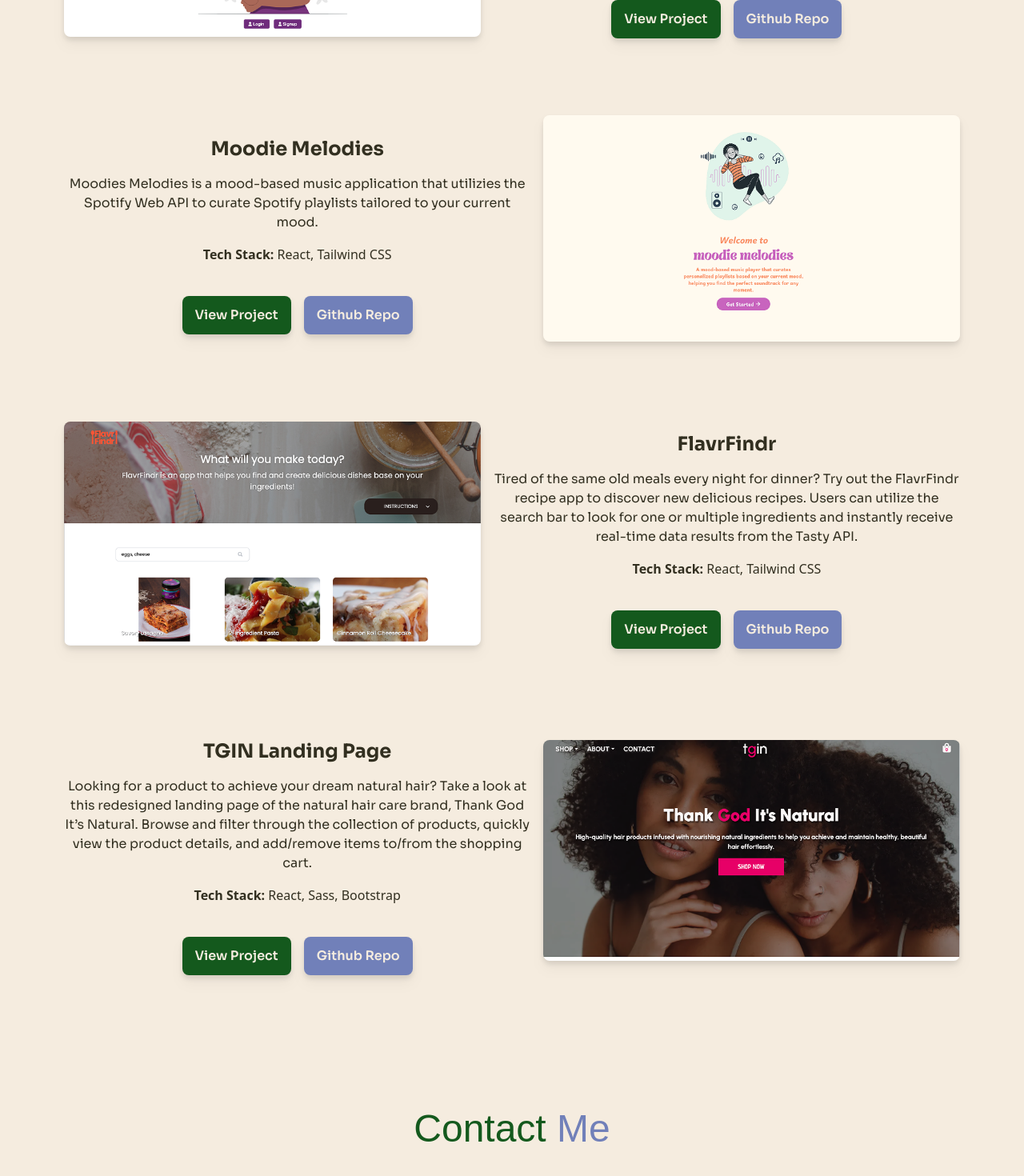
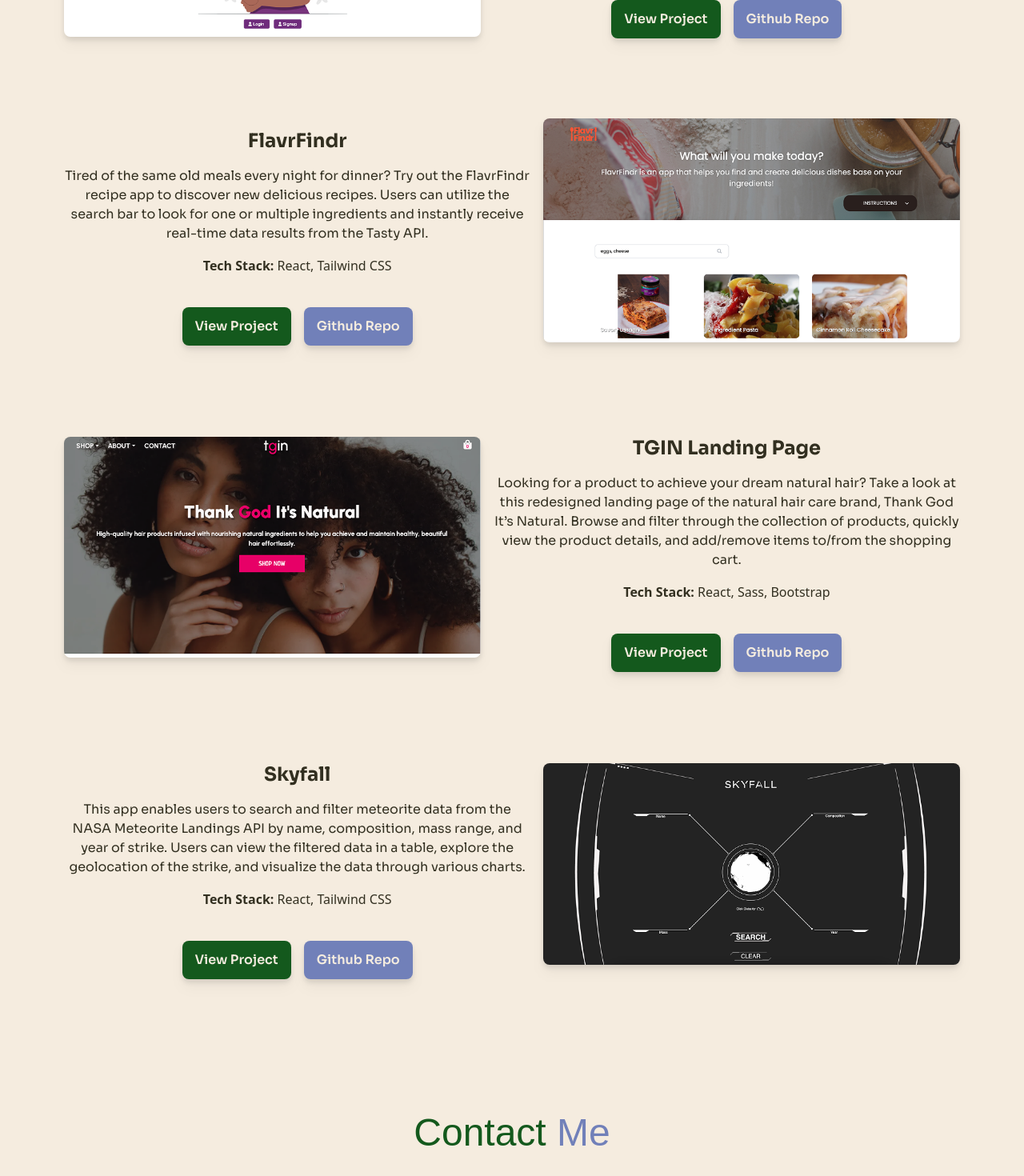
Before and after one commit to AOA19/swe-portfolio-v2, a React (Vite) app: page / in a window 1280 px wide. Shown: the part 2142-3612 px from the top of the page at 80% size. Built offline with nearby package versions, Linux system fonts and the light colour scheme; a web font is replaced by a local one.

Commit message:
Replaced moodie melodies project with skyfall project

```diff
--- a/package.json
+++ b/package.json
@@ -11,6 +11,7 @@
   },
   "dependencies": {
     "flowbite-react": "^0.10.2",
+    "framer-motion": "^12.4.7",
     "react": "^19.0.0",
     "react-dom": "^19.0.0",
     "react-icons": "^5.4.0"
--- a/src/data/projects.js
+++ b/src/data/projects.js
@@ -7,14 +7,14 @@
     githubLink: "https://github.com/AOA19/the-curl-diary",
     src: "./images/curl-diary-project.png",
   },
-  {
-    title: "Moodie Melodies",
-    description: "Moodies Melodies is a mood-based music application that utilizies the Spotify Web API to curate Spotify playlists tailored to your current mood.",
-    techStack: ["React", "Tailwind CSS"],
-    projectLink: "https://moodie-melodies.netlify.app/",
-    githubLink: "https://github.com/AOA19/moodie-melodies",
-    src: "./images/moodie-melodies-project.png",
-  },
+  // {
+  //   title: "Moodie Melodies",
+  //   description: "Moodies Melodies is a mood-based music application that utilizies the Spotify Web API to curate Spotify playlists tailored to your current mood.",
+  //   techStack: ["React", "Tailwind CSS"],
+  //   projectLink: "https://moodie-melodies.netlify.app/",
+  //   githubLink: "https://github.com/AOA19/moodie-melodies",
+  //   src: "./images/moodie-melodies-project.png",
+  // },
   {
     title: "FlavrFindr",
     description: "Tired of the same old meals every night for dinner? Try out the FlavrFindr recipe app to discover new delicious recipes. Users can utilize the search bar to look for one or multiple ingredients and instantly receive real-time data results from the Tasty API.",
@@ -31,6 +31,14 @@
     githubLink: "https://github.com/AOA19/tgin-landing-page",
     src: "./images/tgin-project.png",
   },
+  {
+    title: "Skyfall",
+    description: " This app enables users to search and filter meteorite data from the NASA Meteorite Landings API by name, composition, mass range, and year of strike. Users can view the filtered data in a table, explore the geolocation of the strike, and visualize the data through various charts.",
+    techStack: ["React", "Tailwind CSS"],
+    projectLink: "https://team27-skyfall.netlify.app/",
+    githubLink: "https://github.com/chingu-voyages/v45-tier2-team-27",
+    src: "./images/skyfall-project.png",
+  },
 ];
 
 export default projects;
```
Also changed, not shown: public/images/skyfall-project.png (added), 1 other file (tests, documents, lock files or other folders).
